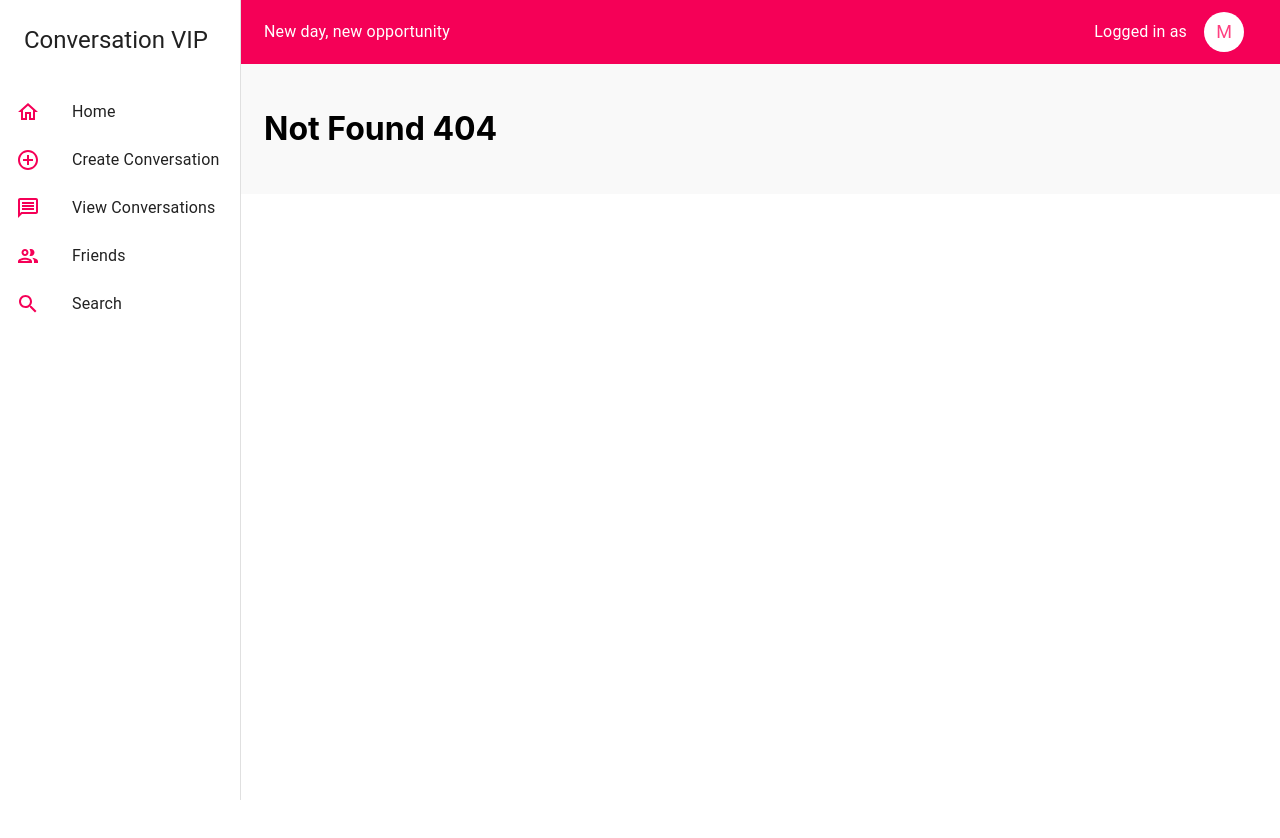
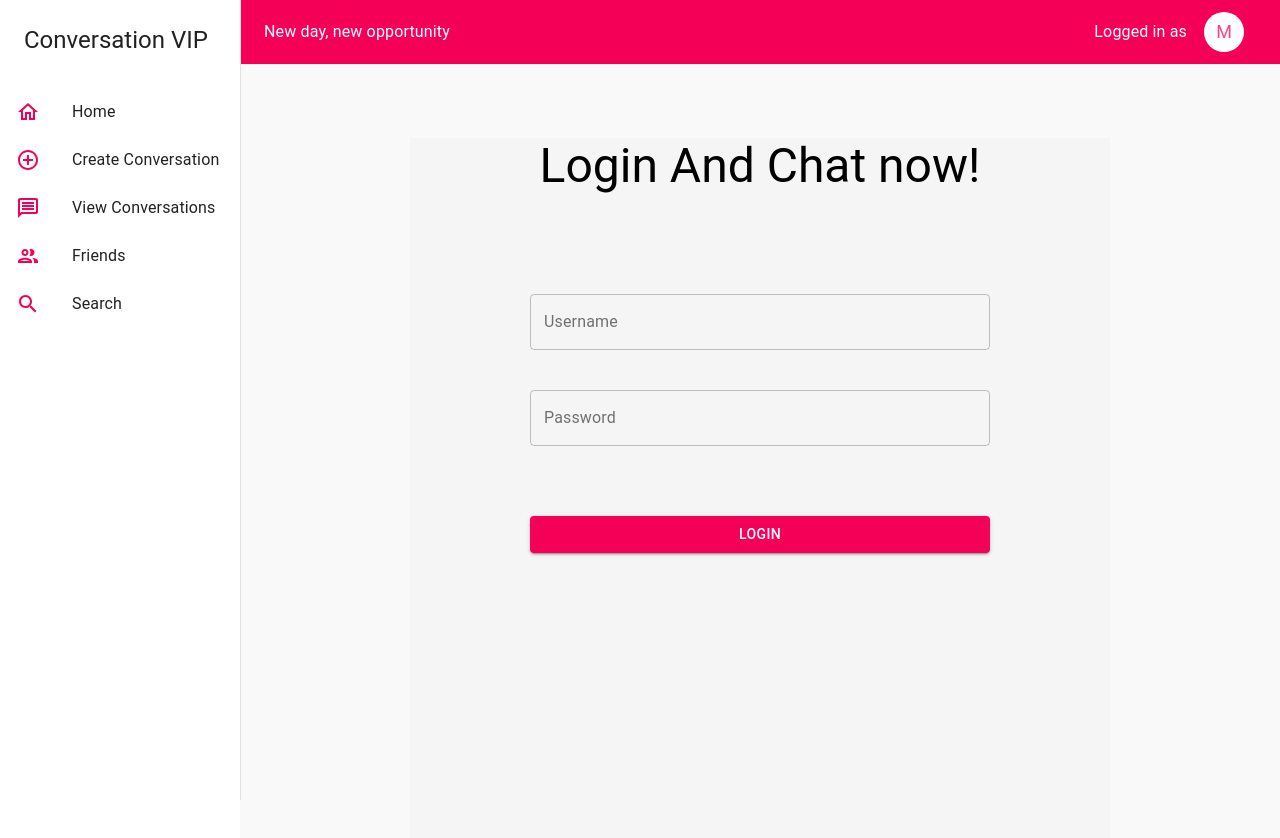
Before and after one commit to v3rti/capp-pfe, a React (Create React App) app: page /Login in a window 1280 px wide. Before the commit this address had no page. Shown: the top 838 px of the page. Before the commit the page ends 800 px from the top, so only its background shows below. Built offline with nearby package versions, Linux system fonts and the light colour scheme; the HTML template or start-up script is replaced by a standard one.

Commit message:
added a sample of login page, not working but sends u to home page when submitting, should add global state management library

```diff
--- a/src/App.js
+++ b/src/App.js
@@ -6,9 +6,8 @@ import HomePage from './Components/HomePage';
 import Friends from './Components/Friends';
 import Search from './Components/Search';
 import {BrowserRouter, Route, Switch} from 'react-router-dom';
-import Default from './Components/MoreConvos/Default';
-import DbConvo from './Components/MoreConvos/DbConvo';
 
+import Login from './Components/Login';
 
 function App() {
   return (
@@ -34,6 +33,9 @@ function App() {
             <Route exact path="/Search">
               <Search />
             </Route>
+            <Route exact path="/Login">
+              <Login />
+            </Route>
             <Route>
               <NotFound />
             </Route>
--- /dev/null
+++ b/src/Components/Login.js
@@ -0,0 +1,60 @@
+import { TextField, makeStyles, Button, Typography } from '@material-ui/core';
+import React from 'react';
+import {useHistory} from 'react-router-dom';
+
+const useStyles = makeStyles({
+  wrapper:{
+    width: "700px",
+    margin: "auto",
+    height: "700px",
+    backgroundColor: "#f5f5f5"
+  },
+  loginForm: {
+    display: "flex",
+    flexDirection:"column",
+    marginTop: "60px",
+    padding: "20px",
+    width: "auto"
+  },
+  loginButton: {
+    margin:"50px 100px"
+  },
+  loginInputs: {
+    margin: "20px 100px"
+  },
+  textTitle: {
+  display: "flex",
+   justifyContent: "center",
+   marginTop: "50px"
+
+  }
+
+});
+
+function Login(){
+
+  const classes = useStyles();
+  const history = useHistory();
+
+  function handleFormSubmit(e){
+    e.preventDefault();
+  }
+
+  return(
+  <div className={classes.wrapper}>
+
+    <Typography className={classes.textTitle} variant="h3">
+      Login And Chat now!
+    </Typography>
+      <form onSubmit={handleFormSubmit} className={classes.loginForm}>
+        <TextField className={classes.loginInputs} variant="outlined" label="Username" />
+        <TextField type="password" className={classes.loginInputs} variant="outlined" label="Password" />
+        <Button onClick={() => history.push('/')} type="submit" variant="contained" color="secondary" className={classes.loginButton}>
+          Login
+        </Button>
+      </form>
+  </div>
+  )
+}
+
+export default Login;
--- a/src/Components/NewNav.js
+++ b/src/Components/NewNav.js
@@ -100,6 +100,7 @@ function NewNav({children}) {
           <IconButton className={classes.avaIcon}>
           <Avatar
           button
+          onClick={() => history.push('/Login')}
           className={classes.avatar}
            >
              M
```
